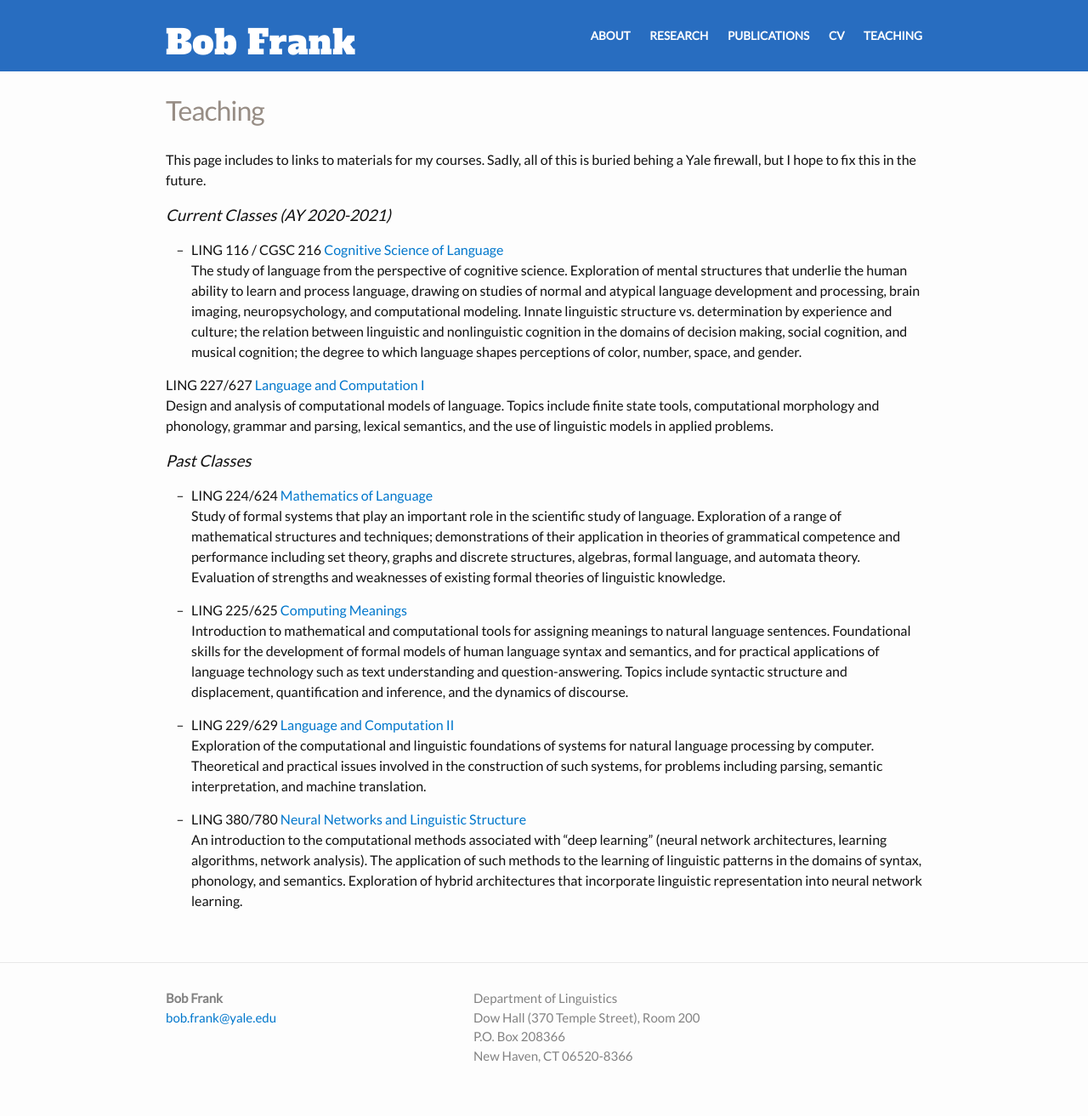
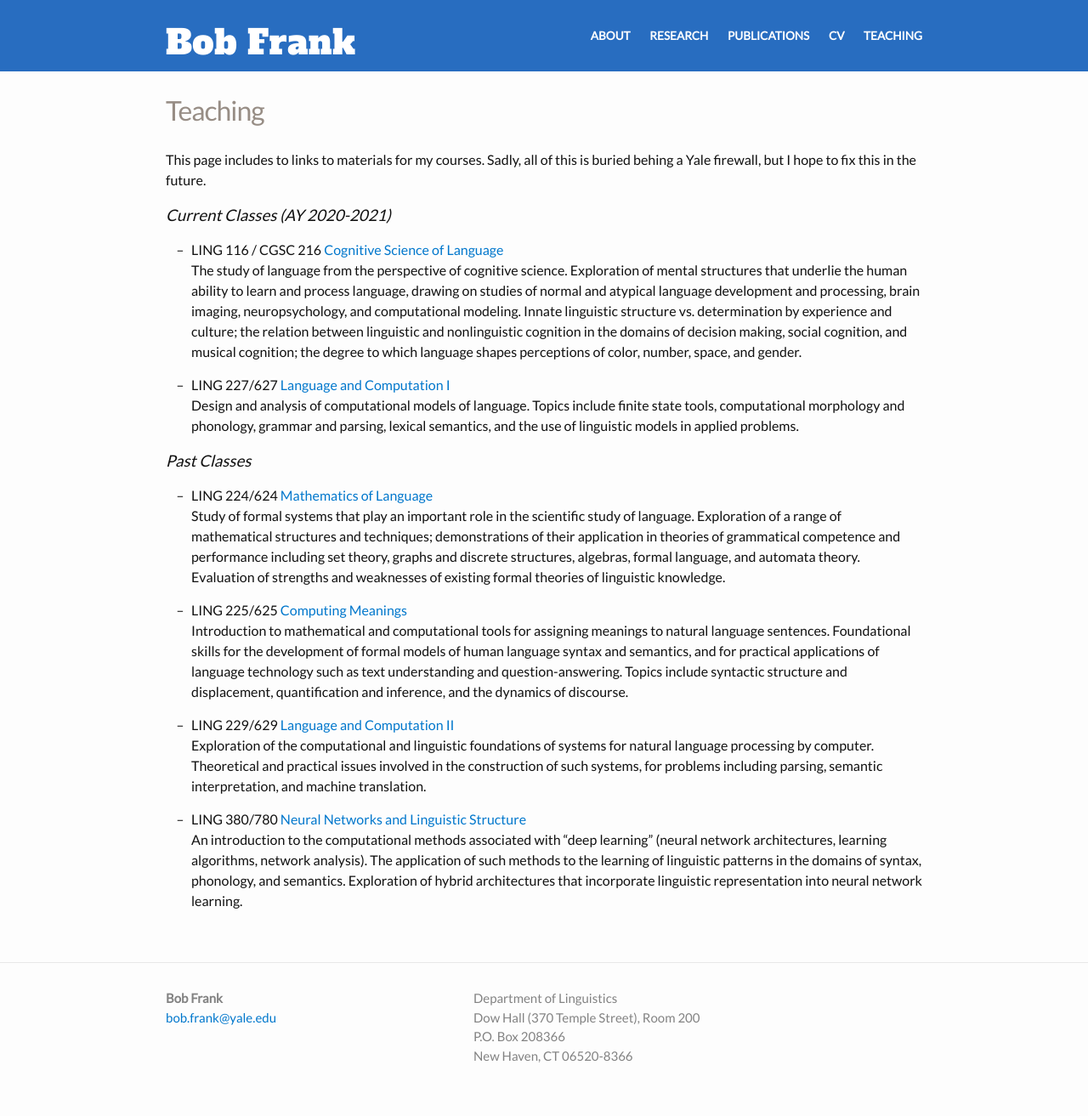
Before and after one commit to bobfrank1/bobfrank1.github.io, a Jekyll site: the page built from teaching.md, in a window 1280 px wide. Shown: the whole page at 85% size. Built offline with Jekyll 4.4.1, drawn with Linux system fonts in a browser that asks for light colours; some web fonts are replaced.

Commit message:
updated classes

```diff
--- a/teaching.md
+++ b/teaching.md
@@ -15,7 +15,7 @@ this is buried behing a Yale firewall, but I hope to fix this in the future.
 <br>
 The study of language from the perspective of cognitive science. Exploration of mental structures that underlie the human ability to learn and process language, drawing on studies of normal and atypical language development and processing, brain imaging, neuropsychology, and computational modeling. Innate linguistic structure vs. determination by experience and culture; the relation between linguistic and nonlinguistic cognition in the domains of decision making, social cognition, and musical cognition; the degree to which language shapes perceptions of color, number, space, and gender.
 
- LING 227/627
+- LING 227/627
 [Language and Computation I](https://yale.instructure.com/courses/64127)
 <br>
 Design and analysis of computational models of language. Topics
```
